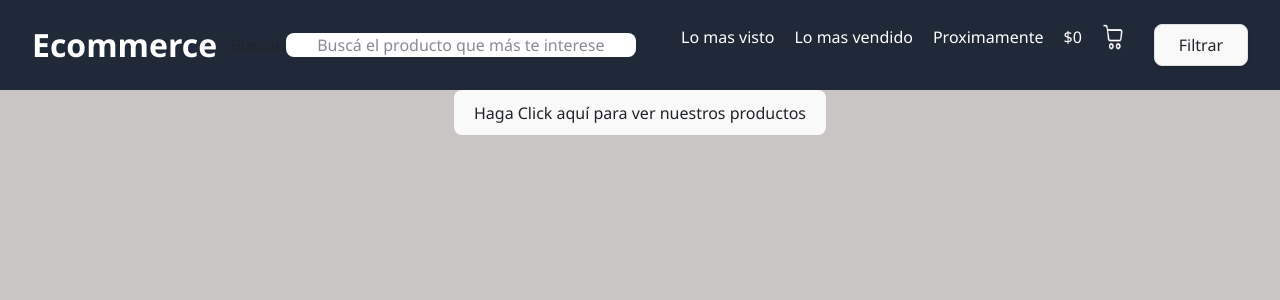
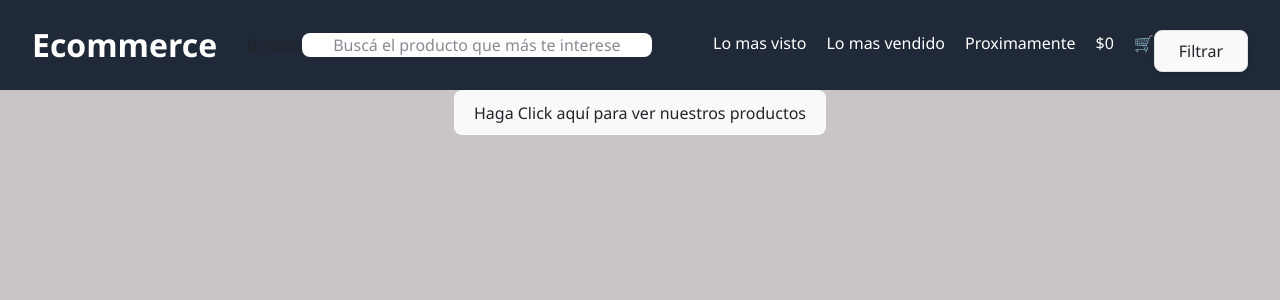
Before and after one commit to Leoalbz/react-projects, a React (Vite) app in the folder vite-project/: page / in a window 1280 px wide. Shown: the top 300 px of the page. Built offline with nearby package versions, Linux system fonts and the light colour scheme.

Commit message:
changes in Styles

```diff
--- /dev/null
+++ b/vite-project/src/NavBar.css
@@ -0,0 +1,53 @@
+.navbar-bottom {
+    display: flex;
+    align-items: center;
+    justify-content: space-between;
+    margin-top: 12px;
+  }
+
+  .nav-items {
+    display: flex;
+    gap: 16px;
+  }
+
+  .nav-items a {
+    cursor: pointer;
+  }
+
+  .navbar-actions {
+    display: flex;
+    gap: 12px;
+    align-items: center;
+  }
+
+  /* HAMBURGUESA OCULTA EN DESKTOP */
+  .hamburger {
+    display: none;
+    font-size: 24px;
+    background: none;
+    border: none;
+    color: white;
+    cursor: pointer;
+  }
+
+  @media (max-width: 768px) {
+    .nav-items {
+      display: none;
+      position: absolute;
+      top: 140px;
+      left: 0;
+      width: 100%;
+      background-color: #0f172a;
+      flex-direction: column;
+      padding: 16px;
+      gap: 12px;
+    }
+
+    .nav-items.open {
+      display: flex;
+    }
+
+    .hamburger {
+      display: block;
+    }
+  }
--- a/vite-project/src/navBar.tsx
+++ b/vite-project/src/navBar.tsx
@@ -1,9 +1,10 @@
 import { Link } from 'react-router';
 import styles  from './CardProductStyles.module.css'
+import './NavBar.css'
 import useSearch from './hooks/useSearch'
 import SearchBar from './SearchBar.tsx';
 import type { Products } from './types/typeProductMocks.ts';
-import type { ReactNode } from 'react';
+import { useState, type ReactNode } from 'react';
 import type { CartType } from './context/CarritoContext.tsx';
 import { useCart } from './hooks/useCart.ts';
 
@@ -22,6 +23,7 @@ type NavBarProps = {
 
 
 function ComponentNavBar(props: NavBarProps){
+  const [isMenuOpen, setIsMenuOpen] = useState(false);
     const {tituloPagina , item1 ,item2, item3, children, searchParams, setSearchParams} = props;
     const titleValue = searchParams.get('title') ?? '';
    const {cart, total} = useCart();
@@ -38,18 +40,27 @@ function ComponentNavBar(props: NavBarProps){
         setSearchParams={setSearchParams}
         />
 
-        <div className={styles.navBarContainer}>
+
+
+        <div className="navbar-bottom">
+        <button
+          className="hamburger"
+          onClick={() => setIsMenuOpen(!isMenuOpen)}
+          aria-label="Menu"
+        >
+          ☰
+        </button>
+        <div className={`nav-items ${isMenuOpen ? "open" : ""}`}>
           <ul className={styles.navBarstyle}>
             <li className={styles.itemsStyle}>{item1}</li>
             <li className={styles.itemsStyle}>{item2}</li>
             <li className={styles.itemsStyle}>{item3}</li>
             <li className={styles.itemsStyle}>${total}</li>
-            <li className={styles.carritoStyle}>
-              <Link to="/carrito" state={cart}>
-                <img src="/carro-de-la-compra.png" alt="carrito" />
+              <Link to="/carrito" state={cart}>🛒
+                {/*<img src="/carro-de-la-compra.png" alt="carrito" />*/}
               </Link>
-            </li>
           </ul>
+          </div>
           {children}
         </div>
 
```
